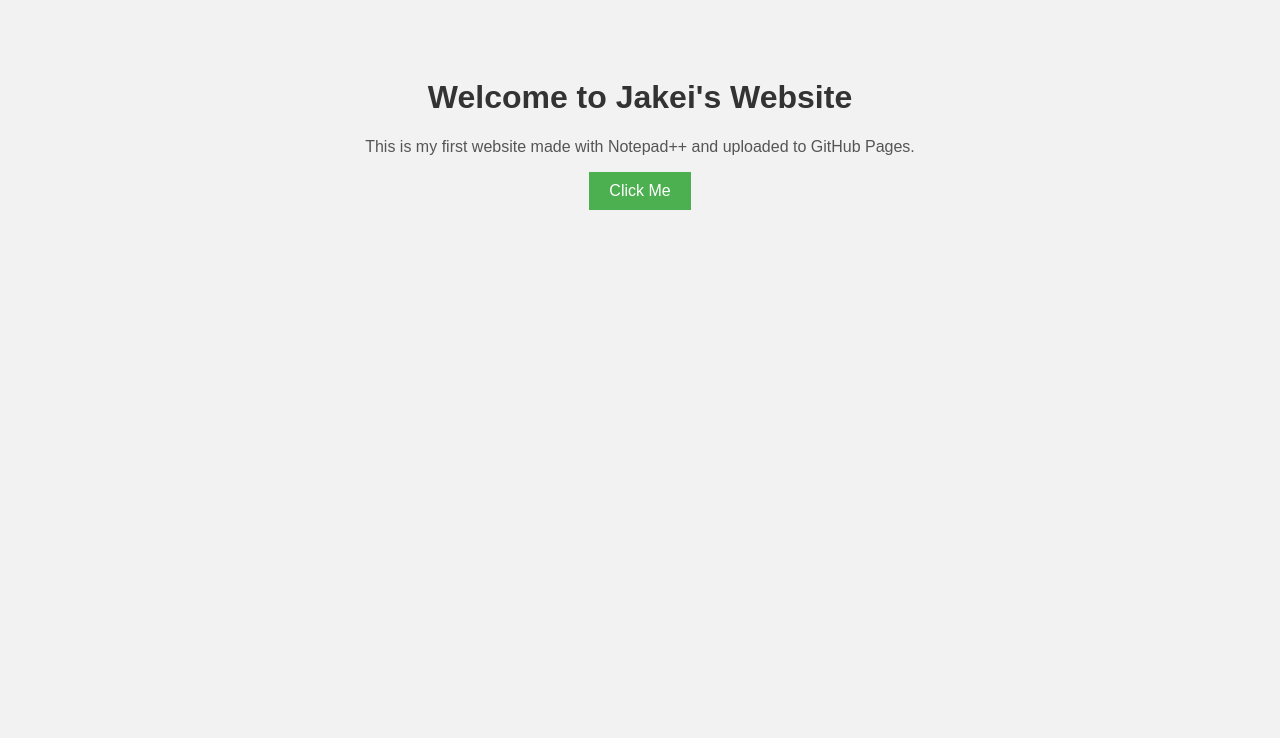
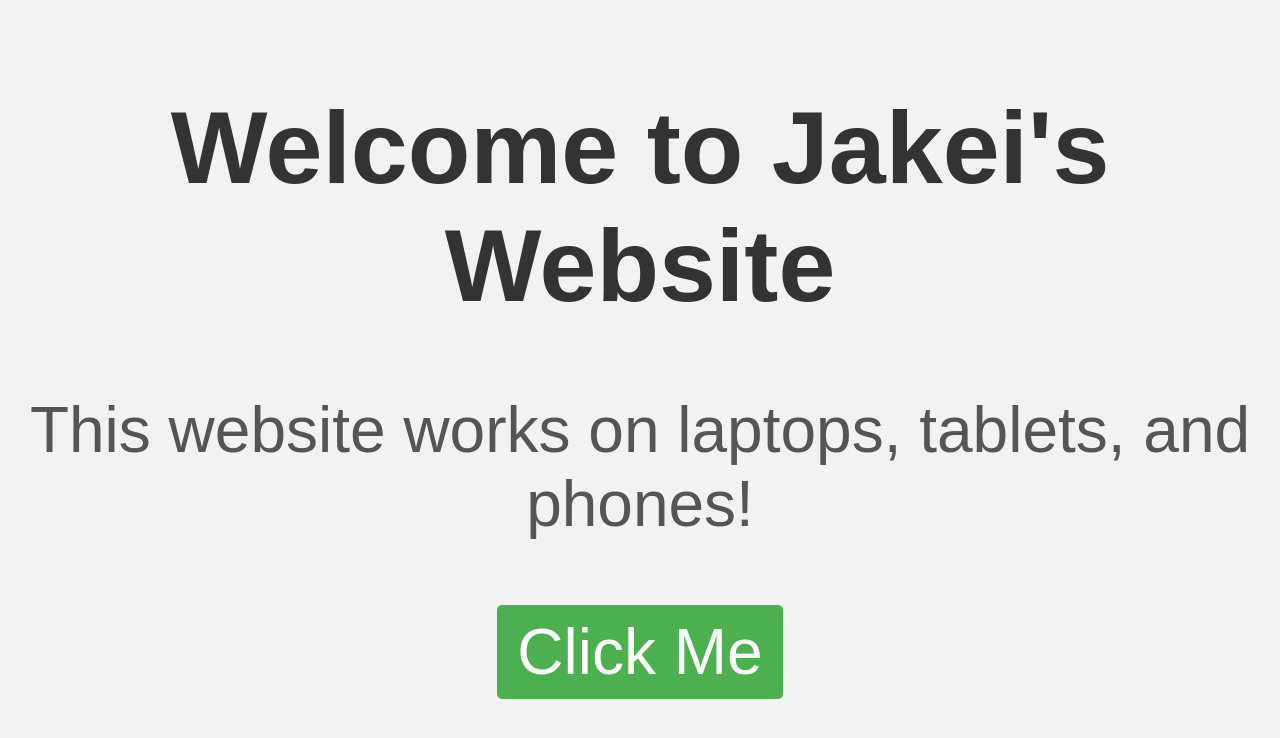
Before and after one commit to lolwicks13-stack/Jakei, a plain HTML site: page index.html in a window 1280 px wide. Drawn offline with Linux system fonts and the light colour scheme.

Commit message:
Add files via upload

```diff
--- a/index.html
+++ b/index.html
@@ -2,27 +2,32 @@
 <html>
 <head>
   <meta charset="UTF-8">
+  <meta name="viewport" content="width=device-width, initial-scale=1.0">
   <title>Jakei's Website</title>
   <style>
     body {
       font-family: Arial, sans-serif;
       background-color: #f2f2f2;
       text-align: center;
-      padding: 50px;
+      padding: 20px;
+      margin: 0;
     }
     h1 {
       color: #333;
+      font-size: 8vw; /* scales with screen */
     }
     p {
       color: #555;
+      font-size: 5vw; /* scales with screen */
     }
     button {
       background: #4CAF50;
       color: white;
       border: none;
       padding: 10px 20px;
-      font-size: 16px;
+      font-size: 5vw; /* scales with screen */
       cursor: pointer;
+      border-radius: 5px;
     }
     button:hover {
       background: #45a049;
@@ -32,7 +37,7 @@
 <body>
 
 <h1>Welcome to Jakei's Website</h1>
-<p>This is my first website made with Notepad++ and uploaded to GitHub Pages.</p>
+<p>This website works on laptops, tablets, and phones!</p>
 <button onclick="alert('Hello from Jakei!')">Click Me</button>
 
 </body>
```
